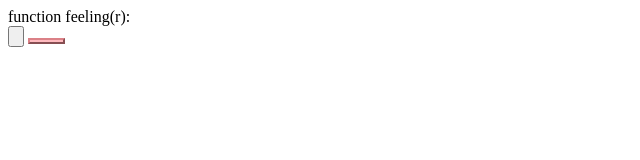
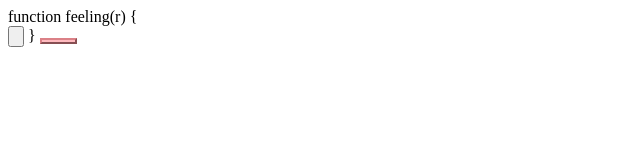
Before and after one commit to margovan/moody, a plain HTML site: page index.html in a window 1280 px wide. Shown: the full height of the page, 0-640 px from the left. Drawn offline with Linux system fonts and the light colour scheme.

Commit message:
Update index.html

```diff
--- a/index.html
+++ b/index.html
@@ -1,8 +1,9 @@
 <!DOCTYPE html>
 <body>
-function feeling(r):
+function feeling(r) {
   <form = today>
     <input type="button" name="happy" OnClick="Return(style="color:#fff047")")
   </form>
+    }
 <button style="background-color:#ffbabf;width:37px;border-color:#db8187" NAME="1" OnClick="feeling()">
 </body>
```
